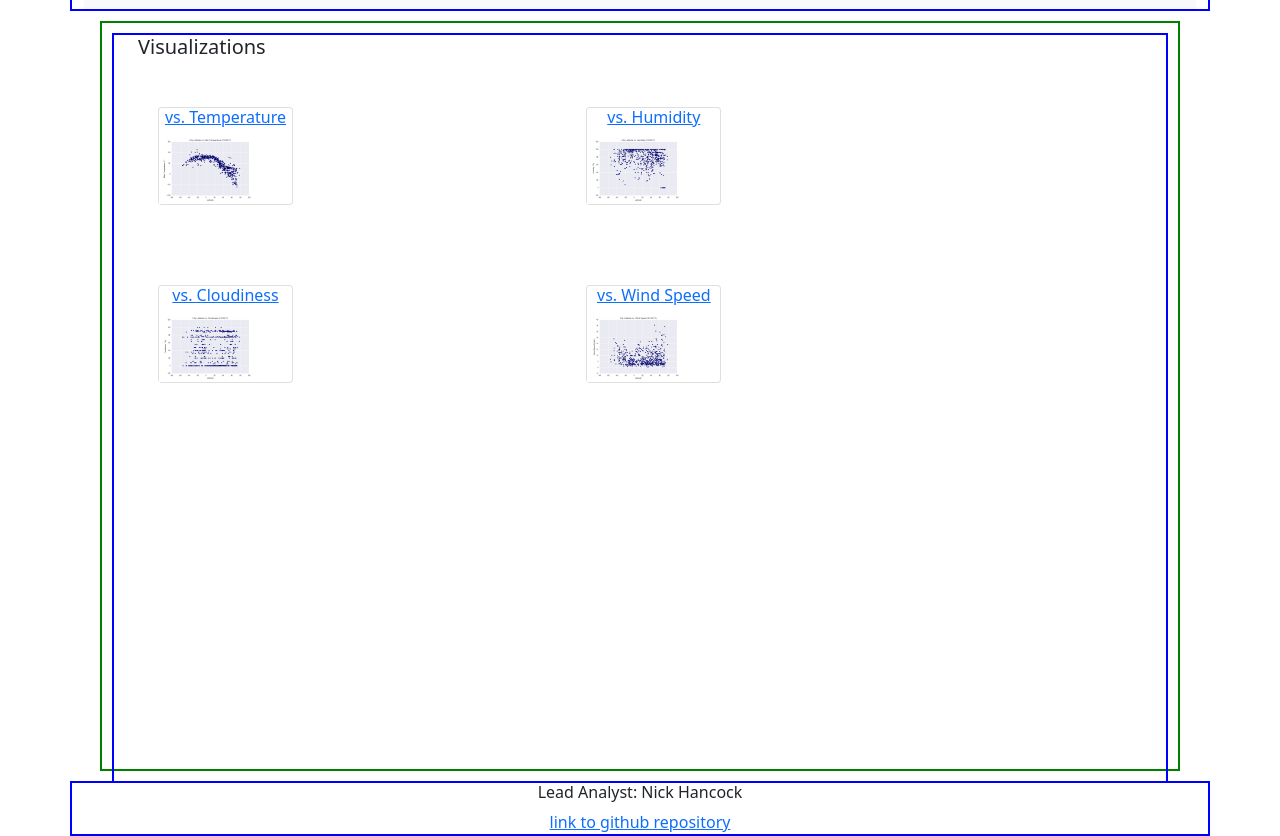
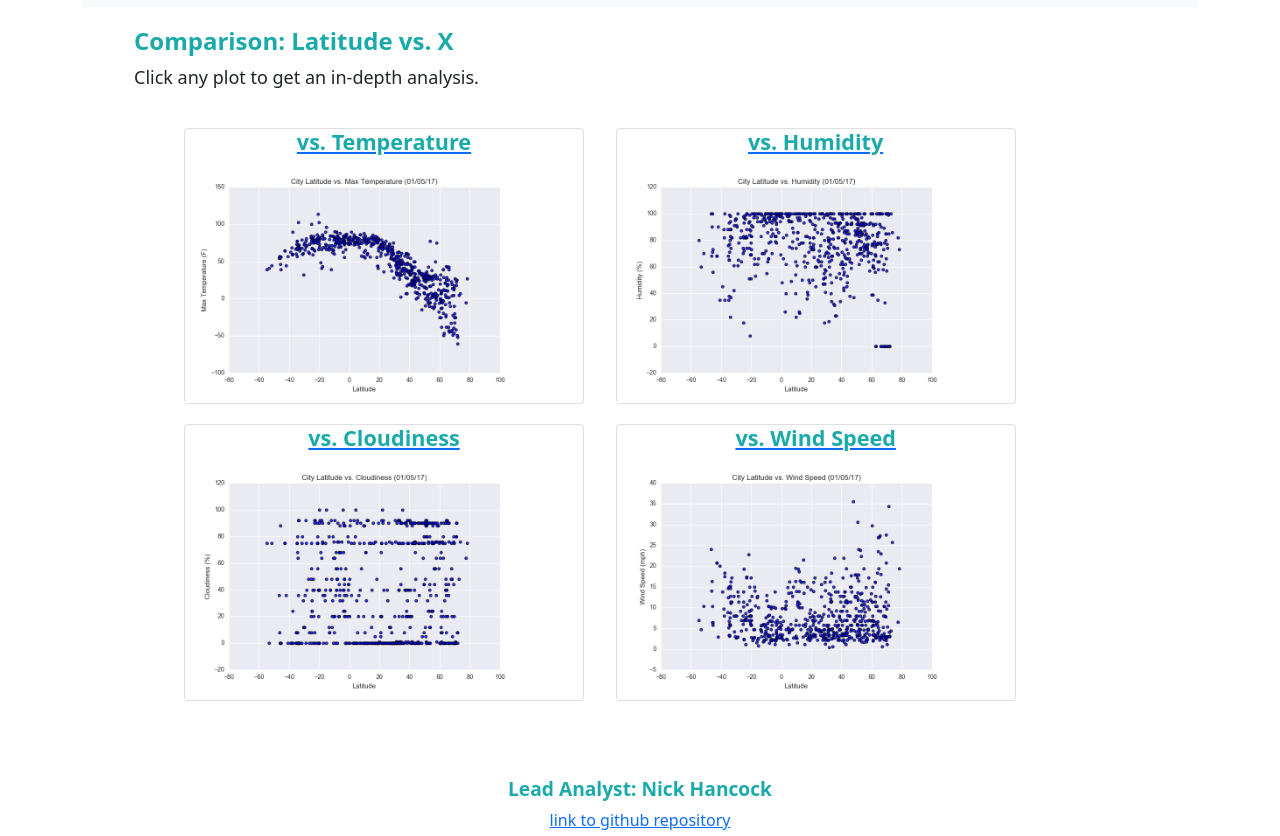
Before and after one commit to nicky-plat/Web-Design-Challenge, a plain HTML site: page Comparison.html in a window 1280 px wide. Shown: the part 69-905 px from the top of the page. Drawn offline with nearby package versions, Linux system fonts and the light colour scheme.

Commit message:
updates to all html files

```diff
--- a/Comparison.html
+++ b/Comparison.html
@@ -21,7 +21,7 @@
             <!-- start of navbar -->
             <nav class="navbar navbar-expand-lg navbar-light bg-light">
                 <div class="container-fluid">
-                    <a class="navbar-brand" href="index.html"><span id="navbar-span">Navbar</span> </a>
+                    <a class="navbar-brand" href="index.html"><span id="navbar-span">Latitude</span> </a>
                     <button class="navbar-toggler" type="button" data-bs-toggle="collapse"
                         data-bs-target="#navbarNavDropdown" aria-controls="navbarNavDropdown" aria-expanded="false"
                         aria-label="Toggle navigation">
@@ -32,7 +32,7 @@
                             <li class="nav-item dropdown">
                                 <a class="nav-link dropdown-toggle" href="#" id="navbarDropdownMenuLink" role="button"
                                     data-bs-toggle="dropdown" aria-expanded="false">
-                                    Dropdown link
+                                    Plots
                                 </a>
                                 <ul class="dropdown-menu" aria-labelledby="navbarDropdownMenuLink">
                                     <li><a class="dropdown-item" href="visualizations/Temp.html">Max Temperature</a>
@@ -65,15 +65,19 @@
                 <!-- start of right box -->
                 <div class="col-12">
                     <div class="container right-container">
-                        <h5>Visualizations</h5>
+                        <h1>Comparison: Latitude vs. X</h1>
 
                         <div class="row">
+                            <br>
+                            <br>
+                            <p>Click any plot to get an in-depth analysis.</p>
+                            <br>
                             <div class="col-5">
                                 <a href="visualizations/Temp.html">
 
-                                    <div class="card viz-card">
+                                    <div class="card comp-viz-card">
                                         <h6>vs. Temperature</h6>
-                                        <img class="viz-image" src="assets/images/temperature.png"
+                                        <img class="comp-viz-image" src="assets/images/temperature.png"
                                             alt="latitude vs. temperature">
                                     </div>
                                 </a>
@@ -82,9 +86,9 @@
                             <div class="col-5">
                                 <a href="visualizations/Humidity.html">
 
-                                    <div class="card viz-card">
+                                    <div class="card comp-viz-card">
                                         <h6>vs. Humidity</h6>
-                                        <img class="viz-image" src="assets/images/humidity.png"
+                                        <img class="comp-viz-image" src="assets/images/humidity.png"
                                             alt="latitude vs. humidity">
                                     </div>
                                 </a>
@@ -93,9 +97,9 @@
                             <div class="col-5">
                                 <a href="visualizations/Cloud.html">
 
-                                    <div class="card viz-card">
+                                    <div class="card comp-viz-card">
                                         <h6>vs. Cloudiness</h6>
-                                        <img class="viz-image" src="assets/images/cloudiness.png"
+                                        <img class="comp-viz-image" src="assets/images/cloudiness.png"
                                             alt="latitude vs. cloudiness">
                                     </div>
                                 </a>
@@ -104,9 +108,9 @@
                             <div class="col-5">
                                 <a href="visualizations/Wind.html">
 
-                                    <div class="card viz-card">
+                                    <div class="card comp-viz-card">
                                         <h6>vs. Wind Speed</h6>
-                                        <img class="viz-image" src="assets/images/wind speed.png"
+                                        <img class="comp-viz-image" src="assets/images/wind speed.png"
                                             alt="latitude vs. wind speed">
                                     </div>
                                 </a>
--- a/assets/CSS/temp.css
+++ b/assets/CSS/temp.css
@@ -13,7 +13,6 @@ body{
 .container {
     /* positioning */
     /* box model */
-    border: 2px solid blue;
     /* text */
     /* visual */
 
@@ -37,6 +36,7 @@ body{
     color: white;
     font-weight: bolder;
 
+
 }
 
 .main-body-container {
@@ -46,7 +46,6 @@ body{
     /* box model */
     margin-top: 10px;
     margin-bottom: 10px;
-    border: 2px solid green;
     padding: 10px 10px 10px 10px;
     /* text */
     /* visual */
@@ -57,16 +56,16 @@ body{
     /* positioning */
     /* box model */
     /* text */
-    font-size: larger;
+    font-size: large;
     /* visual */
 
 }
 
 .right-container{
     /* positioning */
-    height: 750px;
     /* box model */
     /* text */
+    font-size: large;
     /* visual */
 
 
@@ -74,7 +73,7 @@ body{
 
 .left-img{
     /* positioning */
-    width: 500px;
+    width: 400px;
     /* box model */
     /* text */
     /* visual */
@@ -86,7 +85,19 @@ body{
     /* positioning */
     /* box model */
     margin: 40px 20px 40px 20px;
-    width: 135px;
+    width: 100px;
+    height: 100px;
+    /* text */
+    text-align: center;
+    /* visual */
+
+}
+
+.comp-viz-card {
+    /* positioning */
+    /* box model */
+    margin: 10px 60px 10px 50px;
+    width: 400px;
     /* text */
     text-align: center;
     /* visual */
@@ -94,12 +105,46 @@ body{
 }
 .viz-image {
     /* positioning */
-    width: 100px;
+    width: 150px;
+    height: 125px;
     /* box model */
     /* text */
     /* visual */
 }
 
+.comp-viz-image {
+    /* positioning */
+    width: 350px;
+    /* box model */
+    /* text */
+    /* visual */
+
+}
+
+h1 {
+    /* text */
+    color: rgb(27, 170, 170);
+    font-weight: bolder;
+    font-size:x-large;
+
+}
+
+h6{
+    /* text */
+    color: rgb(27, 170, 170);
+    font-weight: bolder;
+    font-size: larger;
+    text-decoration: none;
+}
+
+h5 {
+    /* text */
+    color: rgb(27, 170, 170);
+    font-weight: bolder;
+    font-size: larger;
+    text-decoration: none;
+
+}
 footer {
     /* text */
     text-align: center;
```
Also changed, not shown: Data.html (+4 -4 lines), index.html (+0 -4 lines), visualizations/Cloud.html (+0 -4 lines), visualizations/Humidity.html (+0 -4 lines), visualizations/Temp.html (+1 -5 lines), visualizations/Wind.html (+1 -5 lines).
